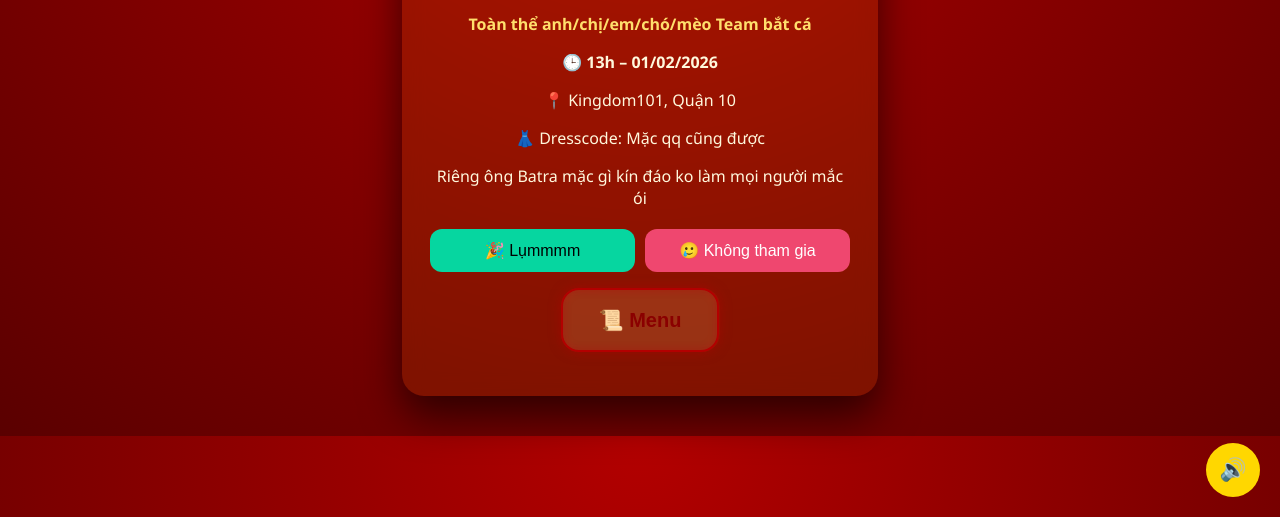
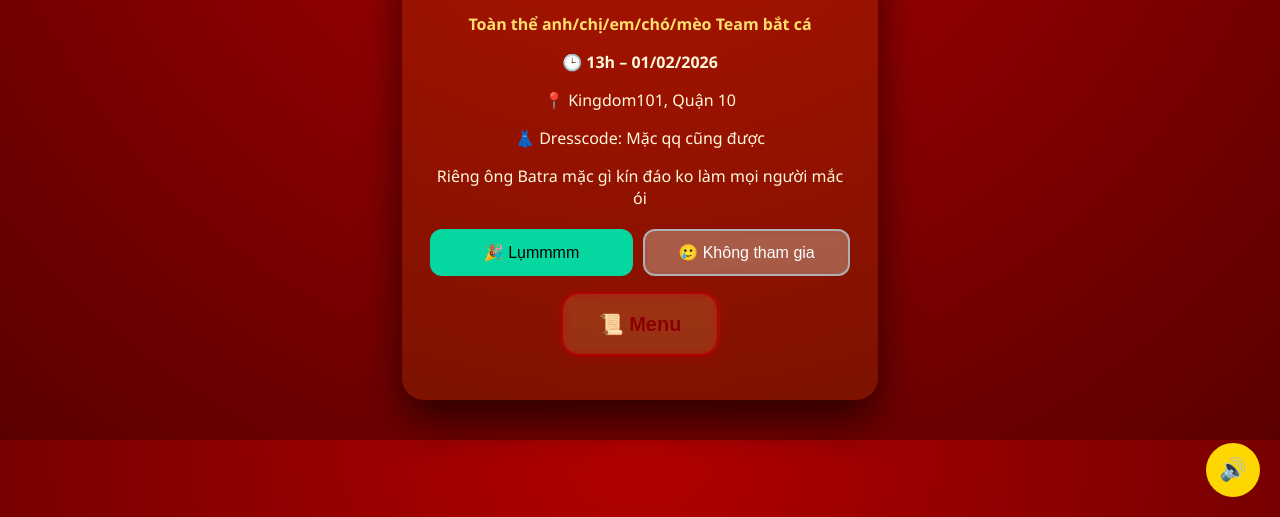
Before and after one commit to hanam22/CatchFish-YEP, a plain HTML site: page index.html in a window 1280 px wide. Both pictures are taken after a click on the button "🧧 Chạm vào đây nèee~~~". Shown: the part 283-800 px from the top of the page. Drawn offline with Linux system fonts and the light colour scheme.

Commit message:
Update index.html

```diff
--- a/index.html
+++ b/index.html
@@ -104,7 +104,13 @@ button {
 }
 
 .yes { background: #06d6a0; }
-.no { background: #ef476f; color: white; }
+.no {
+  background: rgba(200, 200, 200, 0.35); /* xám nhạt */
+  border: 2px solid #b0b0b0;            /* viền xám */
+  color: #ffffff;                       /* chữ trắng */
+  backdrop-filter: blur(4px);
+}
+
 
 /* ===== FALLING ITEMS ===== */
 .fall {
@@ -200,7 +206,7 @@ button {
 
 <div class="overlay" id="overlay">
   <div style="text-align:center">
-    <p style="color:#dc17ff; font-size:24px; margin-bottom:20px">
+    <p style="color:#141313; font-size:24px; margin-bottom:20px">
       (Bấm mở thiệp đi)
     </p>
     <button class="open-btn" onclick="openInvite()">🧧 Chạm vào đây nèee~~~</button>
```
